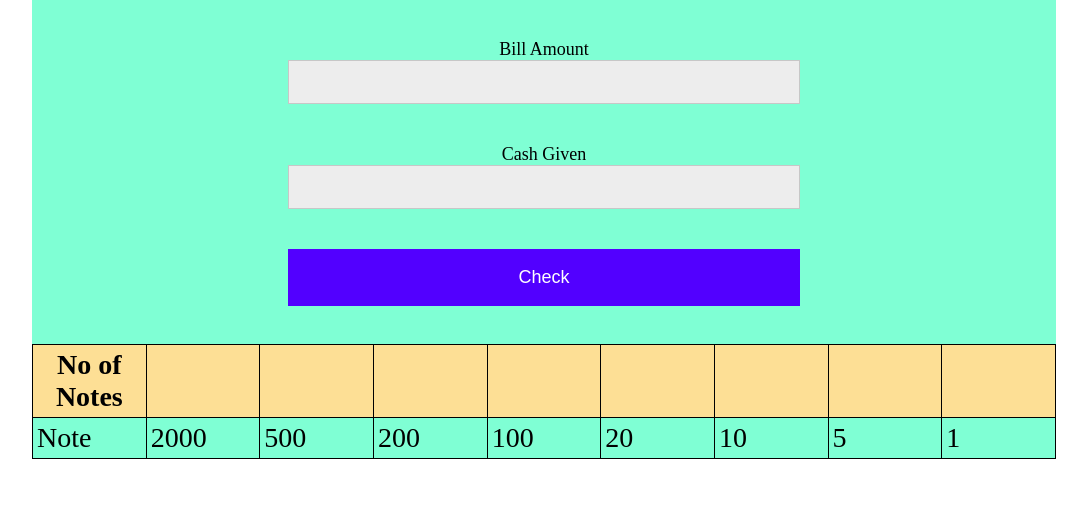
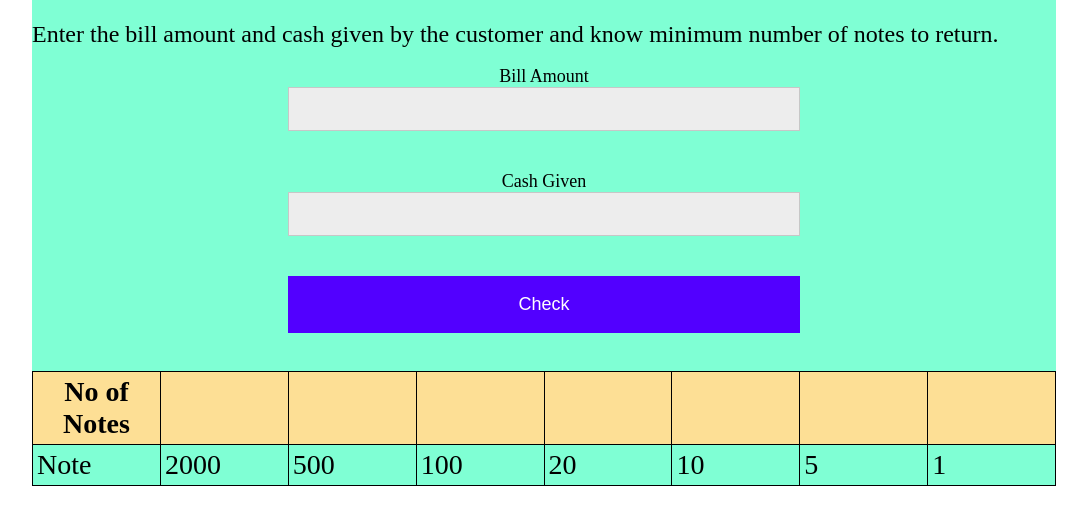
Before and after one commit to subu00/markTen-Cash_Register, a plain HTML site: page index.html in a window 1280 px wide. Shown: the part 80-604 px from the top of the page, without its empty margins (96-1183 px from the left). Drawn offline with Linux system fonts and the light colour scheme.

Commit message:
Updated html

```diff
--- a/index.html
+++ b/index.html
@@ -10,7 +10,8 @@
 <body>
     <div class="container">
        <h1>Cash Register Manager</h1>
-       <p></p>
+
+       <p>Enter the bill amount and cash given by the customer and know minimum number of notes to return.</p>
        <br>
         <label for="Bill Amount">Bill Amount
             <input type="number" class="bill-amount">
@@ -34,14 +35,13 @@
                 <th  class="table-notes"></th>
                 <th  class="table-notes"></th>
                 <th  class="table-notes"></th>
-                <th  class="table-notes"></th>
+
 
             </tr>
             <tr>
                 <td>Note</td>
                 <td>2000</td>
                 <td>500</td>
-                <td>200</td>
                 <td>100</td>
                 <td>20</td>
                 <td>10</td>
```
